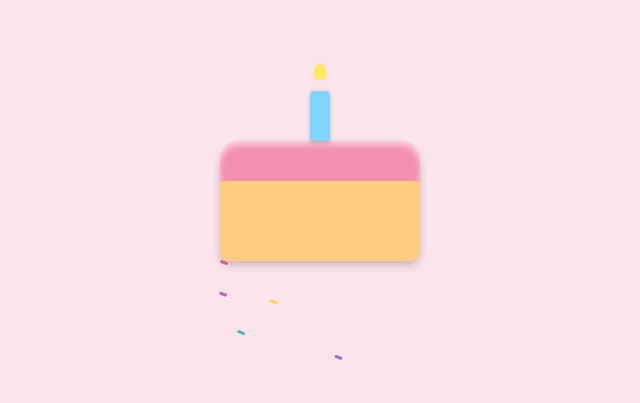
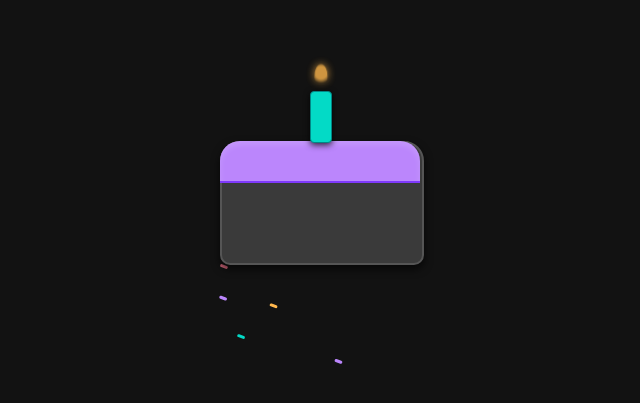
Before and after one commit to yashvieeeeee/aws-codepipeline-s3-codedeploy-linux-2.0, a plain HTML site: page index.html in a window 1280 px wide. Shown: the part 159-562 px from the top of the page, without its empty margins (320-960 px from the left). Drawn offline with Linux system fonts and the light colour scheme.

Commit message:
Update index.html

```diff
--- a/index.html
+++ b/index.html
@@ -3,16 +3,17 @@
 <head>
   <meta charset="UTF-8" />
   <meta name="viewport" content="width=device-width, initial-scale=1" />
-  <title>Simple Birthday Cake</title>
+  <title>Dark Theme Birthday Cake</title>
   <style>
     body {
+      background: #121212;
       display: flex;
       justify-content: center;
       align-items: center;
       height: 100vh;
-      background: #fce4ec;
       margin: 0;
-      font-family: Arial, sans-serif;
+      font-family: 'Segoe UI', Tahoma, Geneva, Verdana, sans-serif;
+      color: #eee;
     }
     .cake {
       position: relative;
@@ -23,11 +24,12 @@
     .cake-base {
       width: 200px;
       height: 120px;
-      background: #ffcc80;
+      background: #3a3a3a;
       border-radius: 20px 20px 10px 10px;
-      box-shadow: 0 4px 8px rgba(0,0,0,0.2);
+      box-shadow: 0 4px 8px rgba(0,0,0,0.7);
       position: relative;
       z-index: 1;
+      border: 2px solid #555;
     }
     /* Cake icing */
     .icing {
@@ -36,10 +38,11 @@
       left: 0;
       width: 200px;
       height: 40px;
-      background: #f48fb1;
+      background: #bb86fc;
       border-radius: 20px 20px 0 0;
-      box-shadow: inset 0 4px 6px rgba(255,255,255,0.6);
+      box-shadow: inset 0 4px 6px rgba(255,255,255,0.15);
       z-index: 2;
+      border-bottom: 2px solid #7f39fb;
     }
     /* Candle */
     .candle {
@@ -48,10 +51,11 @@
       left: 90px;
       width: 20px;
       height: 50px;
-      background: #81d4fa;
+      background: #03dac6;
       border-radius: 4px;
-      box-shadow: 0 2px 4px rgba(0,0,0,0.2);
+      box-shadow: 0 2px 6px rgba(0,0,0,0.8);
       z-index: 3;
+      border: 1.5px solid #018786;
     }
     /* Flame */
     .flame {
@@ -60,10 +64,11 @@
       left: 4px;
       width: 12px;
       height: 20px;
-      background: radial-gradient(circle at 50% 40%, #ffeb3b 40%, transparent 70%);
+      background: radial-gradient(circle at 50% 40%, #ffb74d 40%, transparent 70%);
       border-radius: 50% 50% 50% 50% / 60% 60% 40% 40%;
       animation: flicker 1s infinite alternate;
       z-index: 4;
+      filter: drop-shadow(0 0 4px #ffb74d);
     }
     @keyframes flicker {
       0% { transform: scale(1) translateY(0); opacity: 1; }
@@ -74,10 +79,14 @@
       position: absolute;
       width: 8px;
       height: 3px;
-      background: #f06292;
+      background: #cf6679;
       border-radius: 2px;
       transform: rotate(20deg);
-      box-shadow: 10px 30px #ba68c8, 40px 60px #4db6ac, 60px 20px #ffd54f, 140px 50px #9575cd;
+      box-shadow:
+        10px 30px #bb86fc,
+        40px 60px #03dac6,
+        60px 20px #ffb74d,
+        140px 50px #bb86fc;
     }
   </style>
 </head>
```
